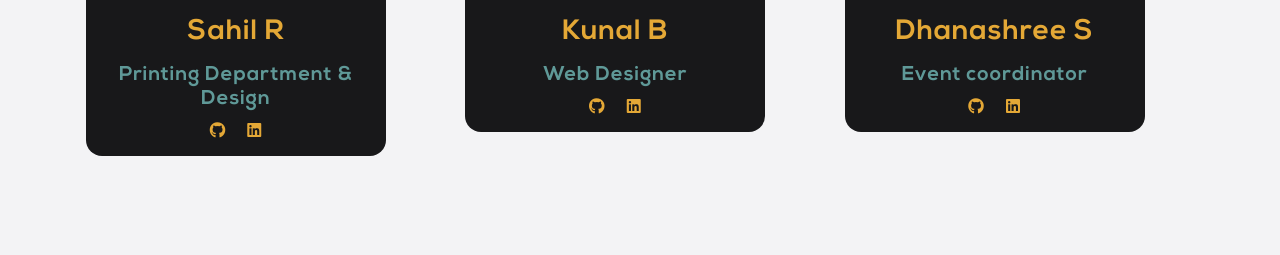
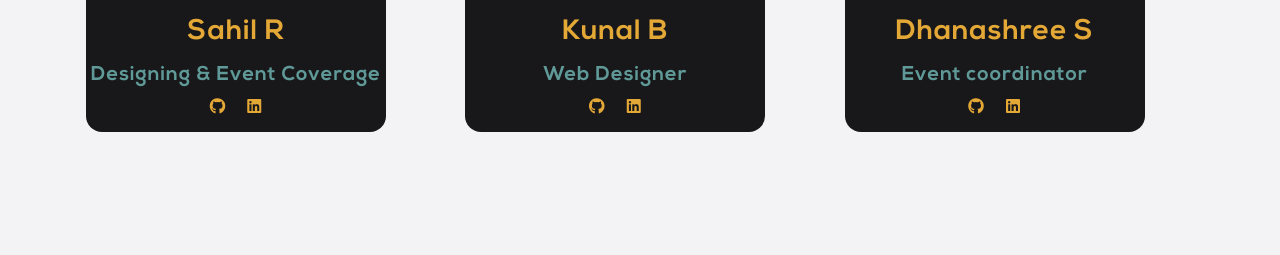
Before and after one commit to CMPN-CODECELL/syrushackathon.github.io, a plain HTML site: page teams.html in a window 1280 px wide. Shown: the part 2226-2481 px from the top of the page. Drawn offline with nearby package versions, Linux system fonts and the light colour scheme.

```diff
--- a/teams.html
+++ b/teams.html
@@ -168,7 +168,7 @@
 									</div>
 									<div class="team-textbox">
 										<h3 class="team-name nexa orange">Sahil R</h3>
-										<h5 class="nexa blue">Printing Department & Design</h5>
+										<h5 class="nexa blue"> Designing & Event Coverage</h5>
 										<div class="team-social accessible">
 											<a class="social-button orange-hover" >
 												<i class="fab fa-github"></i>
@@ -297,7 +297,7 @@
 									</div>
 									<div class="team-textbox">
 										<h3 class="team-name nexa orange">Naren K</h3>
-										<h5 class="nexa blue">Public Relations & Designer</h5>
+										<h5 class="nexa blue">Public Relations & Event Coverage</h5>
 										<div class="team-social accessible">
 											<a class="social-button orange-hover" >
 												<i class="fab fa-github"></i>
@@ -508,7 +508,7 @@
 								</div>
 								<div class="team-textbox">
 									<h3 class="team-name nexa orange">Sahil L</h3>
-									<h5 class="nexa blue">Printing Department</h5>
+									<h5 class="nexa blue">Designing</h5>
 									<div class="team-social accessible">
 										<a class="social-button orange-hover" href="https://github.com/sahillotya">
 											<i class="fab fa-github"></i>
@@ -528,7 +528,7 @@
 								</div>
 								<div class="team-textbox">
 									<h3 class="team-name nexa orange">Hritwik E</h3>
-									<h5 class="nexa blue">Printing Department</h5>
+									<h5 class="nexa blue">Designing</h5>
 									<div class="team-social accessible">
 										<a class="social-button orange-hover" >
 											<i class="fab fa-github"></i>
@@ -568,7 +568,7 @@
 								</div>
 								<div class="team-textbox">
 									<h3 class="team-name nexa orange">Dinesh K</h3>
-									<h5 class="nexa blue">Printing Department</h5>
+									<h5 class="nexa blue">Designing</h5>
 									<div class="team-social accessible">
 										<a class="social-button orange-hover" >
 											<i class="fab fa-github"></i>
```
